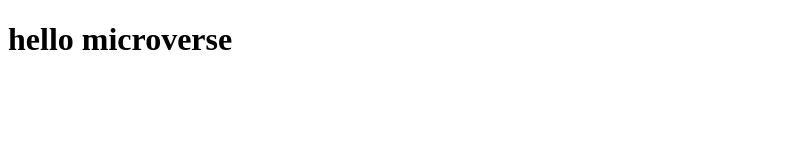
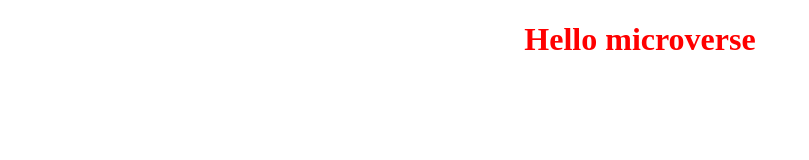
Before and after one commit to yahyaelganyni1/Microverse-hello-project, a plain HTML site: page index.html in a window 1280 px wide. Shown: the whole page, without its empty margins (0-809 px from the left). Drawn offline with Linux system fonts and the light colour scheme.

Commit message:
Adding the final touche
I finished up the projects

```diff
--- a/index.html
+++ b/index.html
@@ -4,9 +4,10 @@
     <meta charset="UTF-8" />
     <meta http-equiv="X-UA-Compatible" content="IE=edge" />
     <meta name="viewport" content="width=device-width, initial-scale=1.0" />
+    <link rel="stylesheet" href="style.css" />
     <title>hello microverse</title>
   </head>
   <body>
-    <h1>hello microverse</h1>
+    <h1>Hello microverse</h1>
   </body>
 </html>
--- a/style.css
+++ b/style.css
@@ -1,3 +1,4 @@
 h1 {
   color: red;
+  text-align: center;
 }
```
Also changed, not shown: screenshot.png (added), 2 other files.
